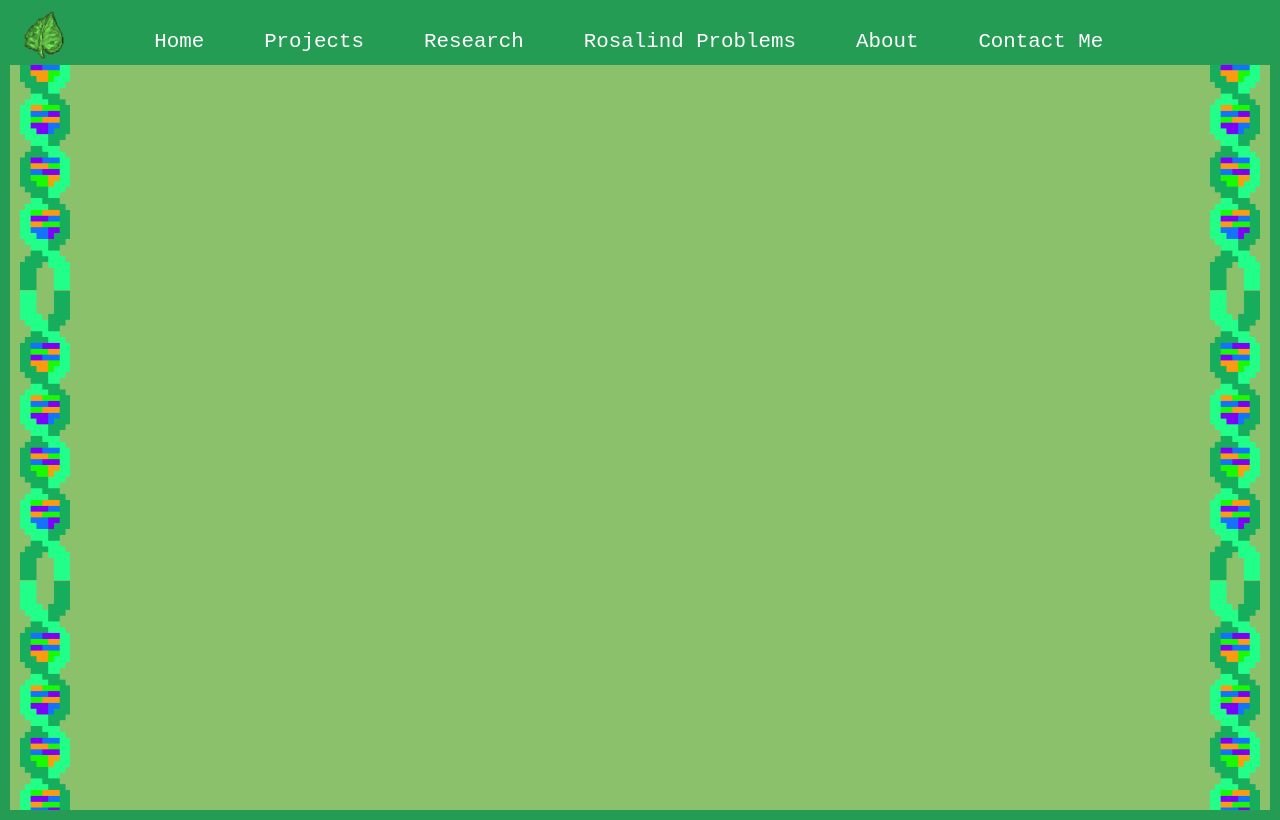
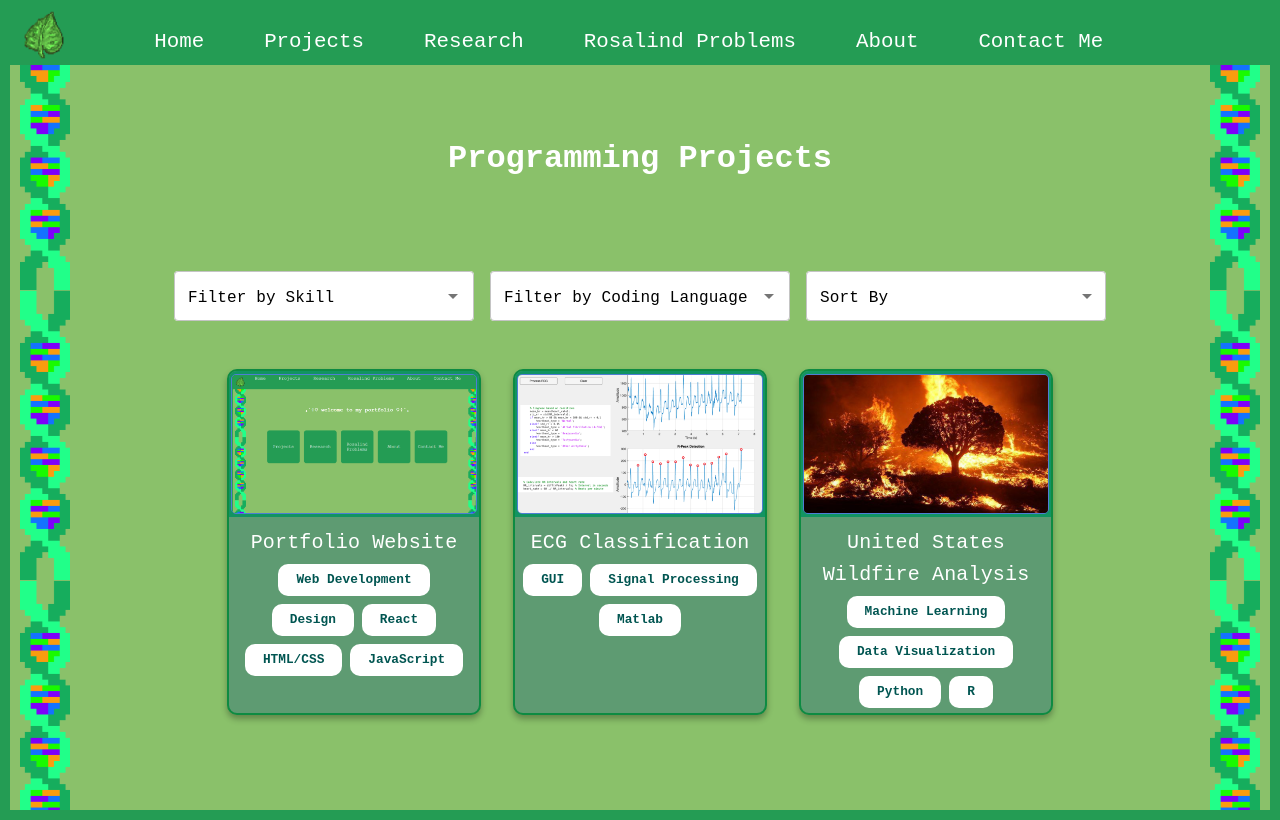
Before and after one commit to zawmbi/zawmbi.github.io, a React (Create React App) app: page /zawmbi.github.io/projects in a window 1280 px wide. Built offline with nearby package versions, Linux system fonts and the light colour scheme.

Commit message:
testing deployment

```diff
--- a/src/App.js
+++ b/src/App.js
@@ -26,7 +26,7 @@
 
   return (
     <React.Fragment>
-      <BrowserRouter basename="/">
+      <BrowserRouter basename="/zawmbi.github.io">
 
         <NavBar />
         <Routes>
--- a/src/components/Cards.js
+++ b/src/components/Cards.js
@@ -1,4 +1,5 @@
 import React from "react";
+import { Link } from "react-router-dom";
 import "../cards.css"; // Optional: Separate CSS for card styling
 
 function Cards() {
@@ -8,23 +9,23 @@
       <div className="cards-container">
         {/* Projects */}
         <div className="card">
-          <a href="./projects" style={{ textAlign: "center", color: "white" }}>Projects</a>
+          <Link to="./projects" style={{ textAlign: "center", color: "white" }}>Projects</Link>
         </div>
         {/* Research */}
         <div className="card">
-          <a href="./research" style={{ textAlign: "center", color: "white" }}>Research</a>
+          <Link to="./research" style={{ textAlign: "center", color: "white" }}>Research</Link>
         </div>
         {/* Rosalind */}
         <div className="card">
-          <a href="./rosalind" style={{ textAlign: "center", color: "white" }}>Rosalind Problems</a>
+          <Link to="./rosalind" style={{ textAlign: "center", color: "white" }}>Rosalind Problems</Link>
         </div>
         {/* About me */}
         <div className="card">
-          <a href="./about" style={{ textAlign: "center", color: "white" }}>About</a>
+          <Link to="./about" style={{ textAlign: "center", color: "white" }}>About</Link>
         </div>
         {/* Contact me */}
         <div className="card">
-          <a href="./contact" style={{ textAlign: "center", color: "white" }}>Contact Me</a>
+          <Link to="./contact" style={{ textAlign: "center", color: "white" }}>Contact Me</Link>
         </div>
       </div>
 
--- a/src/components/ProjectList.js
+++ b/src/components/ProjectList.js
@@ -9,36 +9,37 @@
   const [selectedLanguage, setSelectedLanguage] = useState("");
   const [sortOption, setSortOption] = useState("");
 
-  // extract  skills and coding languages from the projects jsons dynamically
+  // Extract unique skills and coding languages from the projects dynamically
   const allSkills = [...new Set(projects.flatMap((project) => project.skills))];
   const allLanguages = [...new Set(projects.flatMap((project) => project.languages))];
 
-  // filtering for skills and langugaes
-  let filteredProjects = projects.filter(
+  // Function to get filtered and sorted projects
+  const getFilteredAndSortedProjects = () => {
+    // Apply filtering
+    let filtered = projects.filter(
       (project) =>
         (!selectedSkill || project.skills.includes(selectedSkill)) &&
         (!selectedLanguage || project.languages.includes(selectedLanguage))
     );
 
-// sorting logic
+    // Apply sorting
     if (sortOption === "alphabeticalAsc") {
-        filteredProjects.sort((a, b) => a.title.localeCompare(b.title));
+      filtered.sort((a, b) => a.title.localeCompare(b.title));
     } else if (sortOption === "alphabeticalDesc") {
-        filteredProjects.sort((a, b) => b.title.localeCompare(a.title));
+      filtered.sort((a, b) => b.title.localeCompare(a.title));
     } else if (sortOption === "dateCompletedAsc") {
-        filteredProjects.sort((a, b) => new Date(a.dateCompleted) - new Date(b.dateCompleted));
+      filtered.sort((a, b) => new Date(a.dateCompleted) - new Date(b.dateCompleted));
     } else if (sortOption === "dateCompletedDesc") {
-        filteredProjects.sort((a, b) => new Date(b.dateCompleted) - new Date(a.dateCompleted));
-    } else if (sortOption === "") {
-        // Reset to default order (by ID or any natural order in the array)
-        filteredProjects = [...projects];
+      filtered.sort((a, b) => new Date(b.dateCompleted) - new Date(a.dateCompleted));
     }
 
+    return filtered; // Return filtered and sorted projects
+  };
 
   return (
     <div className="project-list">
       <div className="filter-sort-container">
-        {/* filter by skill */}
+        {/* Filter by Skill */}
         <Autocomplete
           options={allSkills}
           onChange={(event, value) => setSelectedSkill(value || "")}
@@ -46,7 +47,7 @@
           className="filter-box"
         />
 
-        {/* filter by coding language */}
+        {/* Filter by Coding Language */}
         <Autocomplete
           options={allLanguages}
           onChange={(event, value) => setSelectedLanguage(value || "")}
@@ -54,7 +55,7 @@
           className="filter-box"
         />
 
-        {/* sort options */}
+        {/* Sort Options */}
         <FormControl className="filter-box">
           <InputLabel id="sort-label">Sort By</InputLabel>
           <Select
@@ -63,19 +64,18 @@
             onChange={(event) => setSortOption(event.target.value)}
             label="Sort By"
           >
-                <MenuItem value="">Clear Sorting</MenuItem> {/* Add this option */}
+            <MenuItem value="">Clear Sorting</MenuItem>
             <MenuItem value="alphabeticalAsc">Alphabetical (A - Z)</MenuItem>
             <MenuItem value="alphabeticalDesc">Alphabetical (Z - A)</MenuItem>
             <MenuItem value="dateCompletedDesc">Date Completed (New to Old)</MenuItem>
             <MenuItem value="dateCompletedAsc">Date Completed (Old to New)</MenuItem>
           </Select>
         </FormControl>
-
       </div>
 
-      {/* displays the filtered/sorted projects */}
+      {/* Display Filtered and Sorted Projects */}
       <div className="project-cards-container">
-        {filteredProjects.map((project) => (
+        {getFilteredAndSortedProjects().map((project) => (
           <ProjectCard key={project.id} project={project} />
         ))}
       </div>
--- a/src/pages/About.js
+++ b/src/pages/About.js
@@ -24,7 +24,7 @@
                 <br/>
                 <p className="about-paragraph">
                     I am a full-time student at the University of Illinois at Chicago studying Data
-                    Science with a concentration in Bioinformatics. In addition to my course work, I work
+                    Science with a concentration in Bioinformatics, projected to graduate in May 2025. In addition to my courses, I work
                     part-time as an undergraduate research assistant of a computational biology lab focused
                     on plant transcriptomics. Aside from school and research,
                     I am part of a coding role in the early stages of a megaproject and collaborating with a large group of
```
Lines whose indentation alone changed are shown as unchanged.
